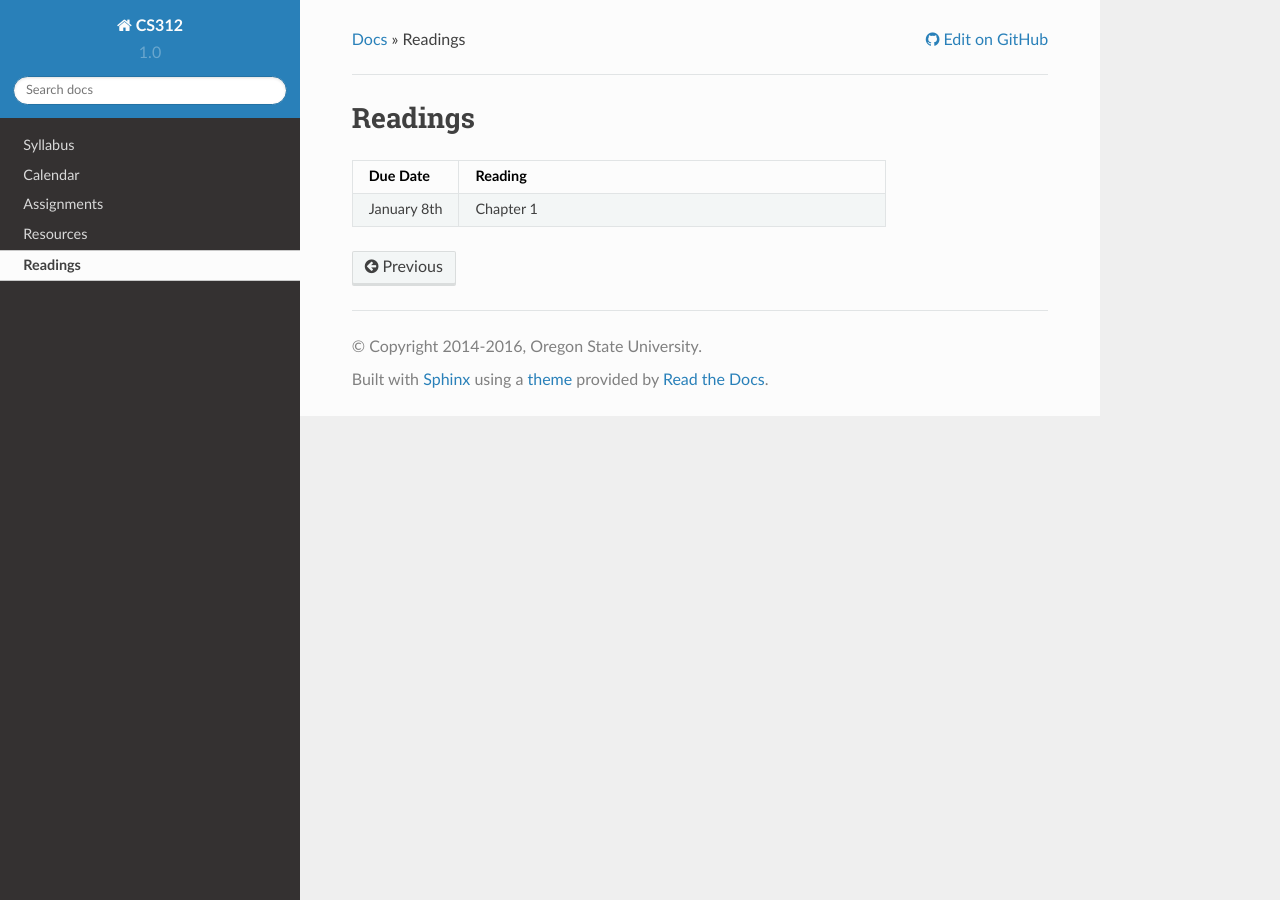
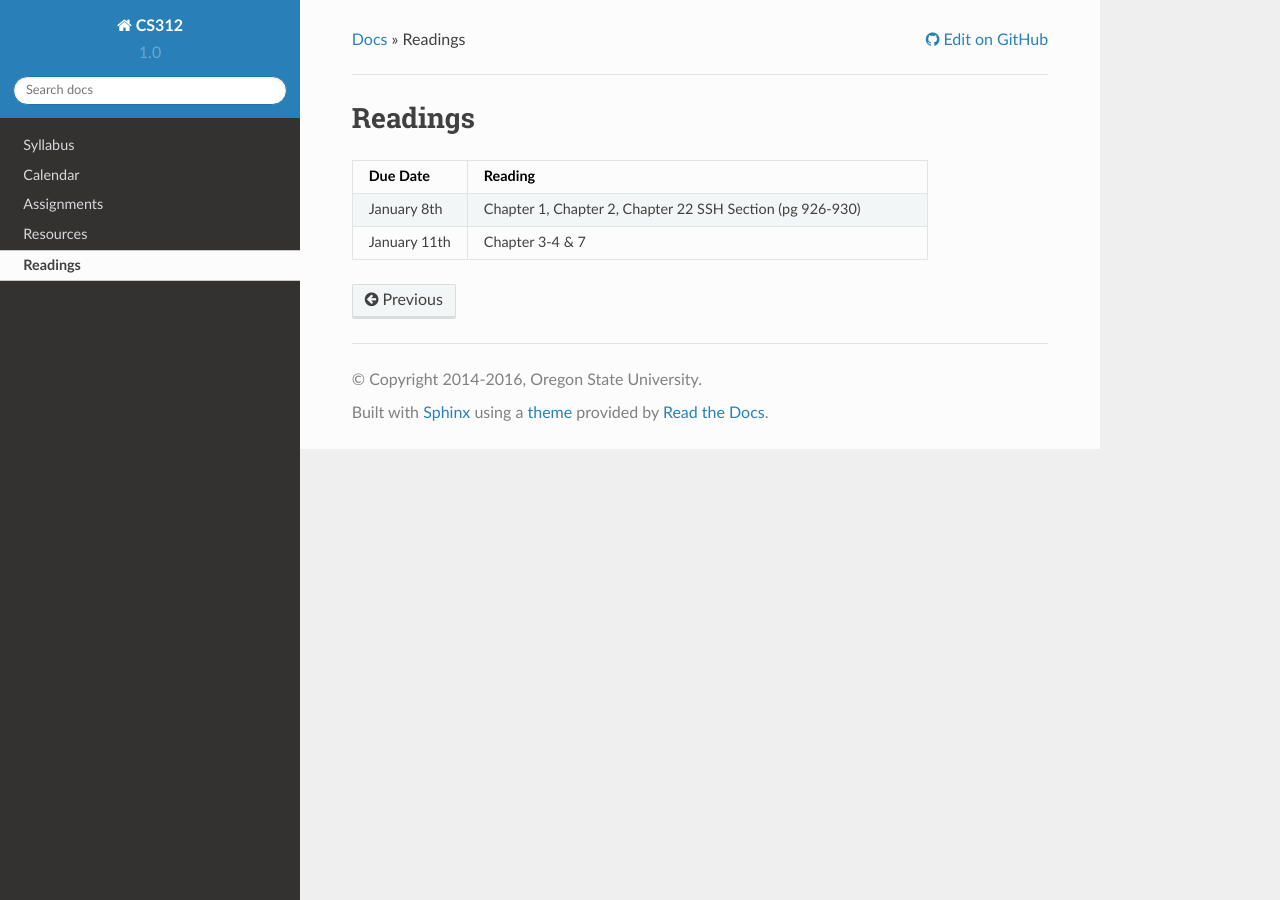
Before and after one commit to osuosl/cs312, a Sphinx documentation site: the page built from source/readings.rst, in a window 1280 px wide. Built offline with Sphinx 7.4.7 and the Read the Docs theme 2.0.0, drawn with Linux system fonts in a browser that asks for light colours.

Commit message:
Add readings

```diff
--- a/source/_static/calendar.csv
+++ b/source/_static/calendar.csv
@@ -2,9 +2,9 @@ Date,Lecture / Activity,Assignments / Reading
 ,**Week 1**,
 M 1/4,:slides:ref:`00_intro`,
 W 1/6,:slides:ref:`01_linux_basics`
-F 1/8,Linux Basics (Day 2),:ref:`Ch. 1 <readings>`
+F 1/8,Linux Basics (Day 2),":ref:`Ch. 1, Ch. 2, Ch 22 (SSH) <readings>`"
 ,**Week 2**,
-M 1/11,Linux Basics (Day 3),HW #1 Assigned
+M 1/11,Linux Basics (Day 3),":ref:`Ch. 3-4 & 7 <readings>`, HW #1 Assigned"
 W 1/13,Troubleshooting and Bash,
 F 1/15,DNS & DHCP,
 ,**Week 3**,
--- a/source/readings.rst
+++ b/source/readings.rst
@@ -7,4 +7,5 @@ Readings
    :header: Due Date, Reading
    :widths: 20,80
 
-    January 8th, Chapter 1
+    January 8th, "Chapter 1, Chapter 2, Chapter 22 SSH Section (pg 926-930)"
+    January 11th, "Chapter 3-4 & 7"
--- a/source/slides/01_linux_basics.rst
+++ b/source/slides/01_linux_basics.rst
@@ -607,7 +607,8 @@ Friday's Topics
 
 **Readings:**
 
-* Chapter 3-4 & 7 by Jan 12th
+* Chapter 2, Chapter 22 SSH Section (pg 926-930) by Jan 8th
+* Chapter 3-4 & 7 by Jan 11th
 
 Resources
 ---------
```
